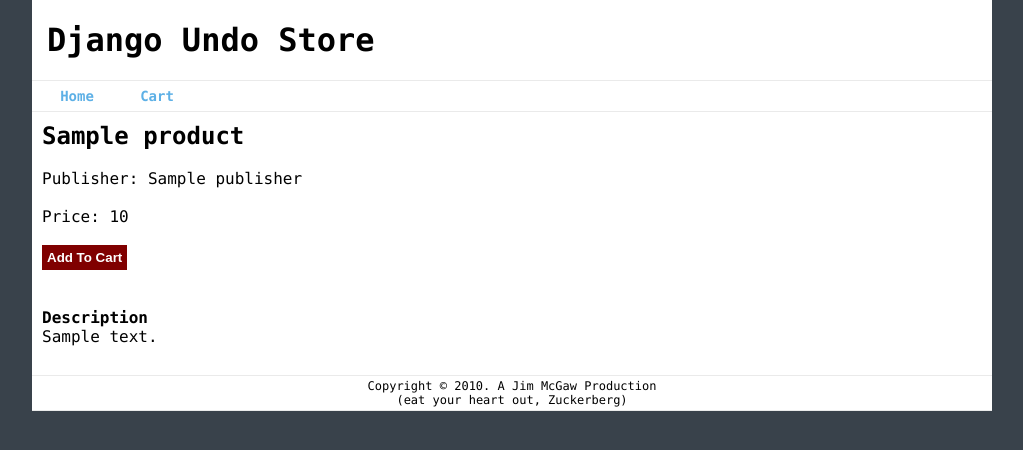
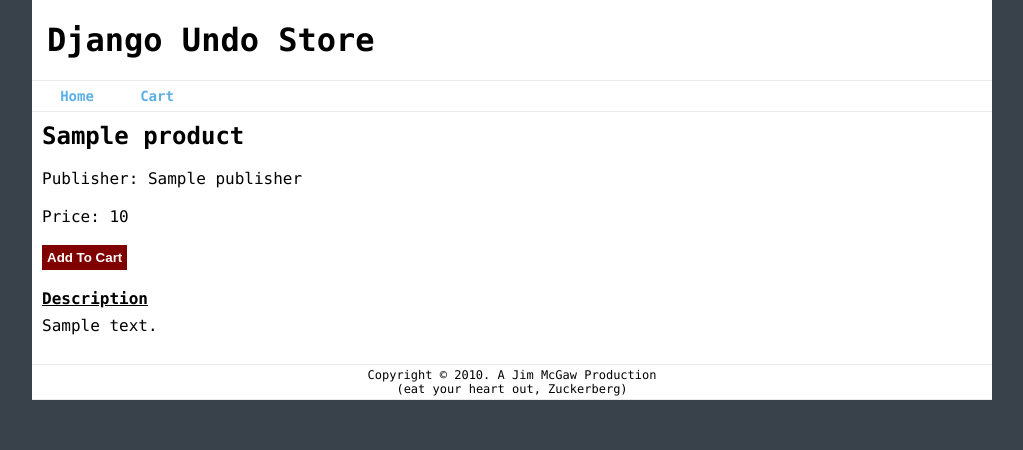
Before and after one commit to jimmcgaw/undostore, a Django app: template templates/shop/product.html in a window 1280 px wide. Shown: the top 450 px of the page, without its empty margins (128-1151 px from the left). Run offline with Django 3.2, Linux system fonts and the light colour scheme; the template is opened without the code that fills it: most values are stand-ins (such as "Sample title", 1, 10 or a date in 2020); parts of the project's set-up code (start-up, migrations or seed data) failed here and were passed over.

Commit message:
Updates to product model and templates

```diff
--- a/shop/models.py
+++ b/shop/models.py
@@ -2,7 +2,7 @@
 
 class Product(models.Model):
     name = models.CharField(max_length=50)
-    sku = models.CharField(max_length=20)
+    asin = models.CharField(max_length=15)
     price = models.DecimalField(max_digits=9, decimal_places=2)
     publisher = models.CharField(max_length=50)
     description = models.TextField()
--- a/static/css/styles.css
+++ b/static/css/styles.css
@@ -107,6 +107,7 @@
     margin-right:10px;
     font-size:14px;
     line-height:22px;
+    margin-bottom:15px;
 }
 
 div.product a{
@@ -118,6 +119,15 @@
 
 div.product a:hover{
     text-decoration:underline;
+}
+
+div.description{
+    width:450px;
+}
+
+div.description h4{
+    text-decoration:underline;
+    margin-bottom:8px;
 }
 
 input.button{
--- a/templates/shop/product.html
+++ b/templates/shop/product.html
@@ -13,9 +13,10 @@
     <input type="submit" class="button" value="Add To Cart" />
     {% csrf_token %}
 </form>
-<br /><br />
-<strong>Description</strong>
 <br />
+<div class="description">
+<h4>Description</h4>
 <p>{{ product.description }}</p>
+</div>
 
 {% endblock %}
```
